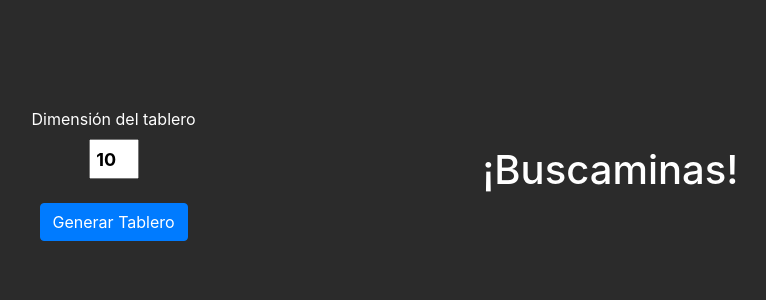
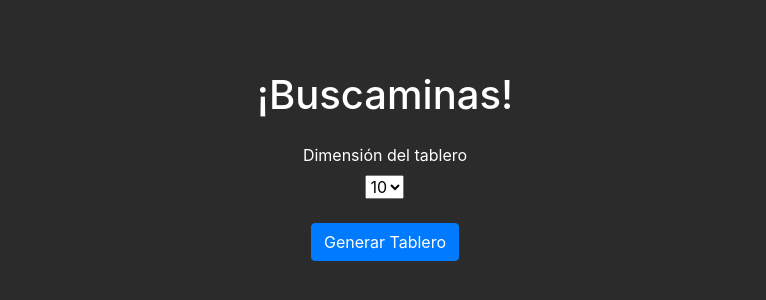
Before and after one commit to AzuNico/buscaminapp, a React (Create React App) app: page / in a window 1280 px wide. Shown: the part 226-526 px from the top of the page, without its empty margins (255-1021 px from the left). Built offline with nearby package versions, Linux system fonts and the light colour scheme.

Commit message:
cambio de menu input a select

```diff
--- a/src/App.js
+++ b/src/App.js
@@ -1,7 +1,6 @@
 import React, { useEffect } from "react";
 import "./App.css";
 import BoardContainer from "./board/container/BoardContainer";
-import MenuLayout from "./layout/menu/MenuLayout";
 import { selectors, actions } from "./redux/reducers/boardReducer";
 import { useSelector, useDispatch } from "react-redux";
 import swal from "sweetalert";
@@ -30,11 +29,7 @@ function App() {
     }
   }, [youLose]);
 
-  return (
-    <MenuLayout>
-      <BoardContainer />
-    </MenuLayout>
-  );
+  return <BoardContainer />;
 }
 
 export default App;
--- a/src/board/container/BoardContainer.jsx
+++ b/src/board/container/BoardContainer.jsx
@@ -1,9 +1,11 @@
 import React from "react";
 import Board from "../component/Board";
+import "../../App.css";
 // import boardGenerator from "../../utils/boardGenerator";
 // import putBombs from "../../utils/putBombs";
 import { selectors } from "../../redux/reducers/boardReducer";
 import { useSelector } from "react-redux";
+import MenuLayout from "../../layout/menu/MenuLayout";
 
 export default function BoardContainer() {
   const dimension = useSelector(selectors.getDimension);
@@ -11,12 +13,23 @@ export default function BoardContainer() {
   const visibilityBoard = useSelector(selectors.getBoardVisibility);
 
   return (
-    <div>
+    <div
+      className="App"
+      style={{
+        display: "flex",
+        flexDirection: "column",
+        justifyContent: "center",
+        alignContent: "center",
+      }}
+    >
       {dimension === undefined ? (
         <h1>¡Buscaminas!</h1>
       ) : (
         <Board visibilityBoard={visibilityBoard} arrLands={board} />
       )}
+      <div style={{padding: "1rem"}}>
+        <MenuLayout />
+      </div>
     </div>
   );
 }
--- a/src/layout/menu/MenuLayout.jsx
+++ b/src/layout/menu/MenuLayout.jsx
@@ -20,10 +20,6 @@ export default function MenuLayout({ children }) {
 
   return (
     <div
-      className="App"
-      style={{ display: "flex", justifyContent: "space-evenly" }}
-    >
-      <div
       style={{
         textAlign: "center",
         display: "flex",
@@ -35,25 +31,18 @@ export default function MenuLayout({ children }) {
       <form>
         <label htmlFor="dimension">Dimensión del tablero </label>
         <br />
-          <input
+        <select
+          defaultValue={value}
           onChange={(evt) => {
             handleChange(evt.target.value);
           }}
-            id="dimension"
-            type="number"
-            value={value}
-            min={2}
-            max={10}
-            step={2}
-            precision={1}
-            style={{
-              height: 40,
-              width: 50,
-              fontSize: 18,
-              fontWeight: "bold",
-              textAlign: "center",
-            }}
-          />
+        >
+          <option value="10">10</option>
+          <option value="8">8</option>
+          <option value="6">6</option>
+          <option value="4">4</option>
+          <option value="2">2</option>
+        </select>
         <br />
         <br />
         <Button onClick={() => handleClick()} variant="primary">
@@ -61,7 +50,5 @@ export default function MenuLayout({ children }) {
         </Button>
       </form>
     </div>
-      {children}
-    </div>
   );
 }
```
Lines whose indentation alone changed are shown as unchanged.
